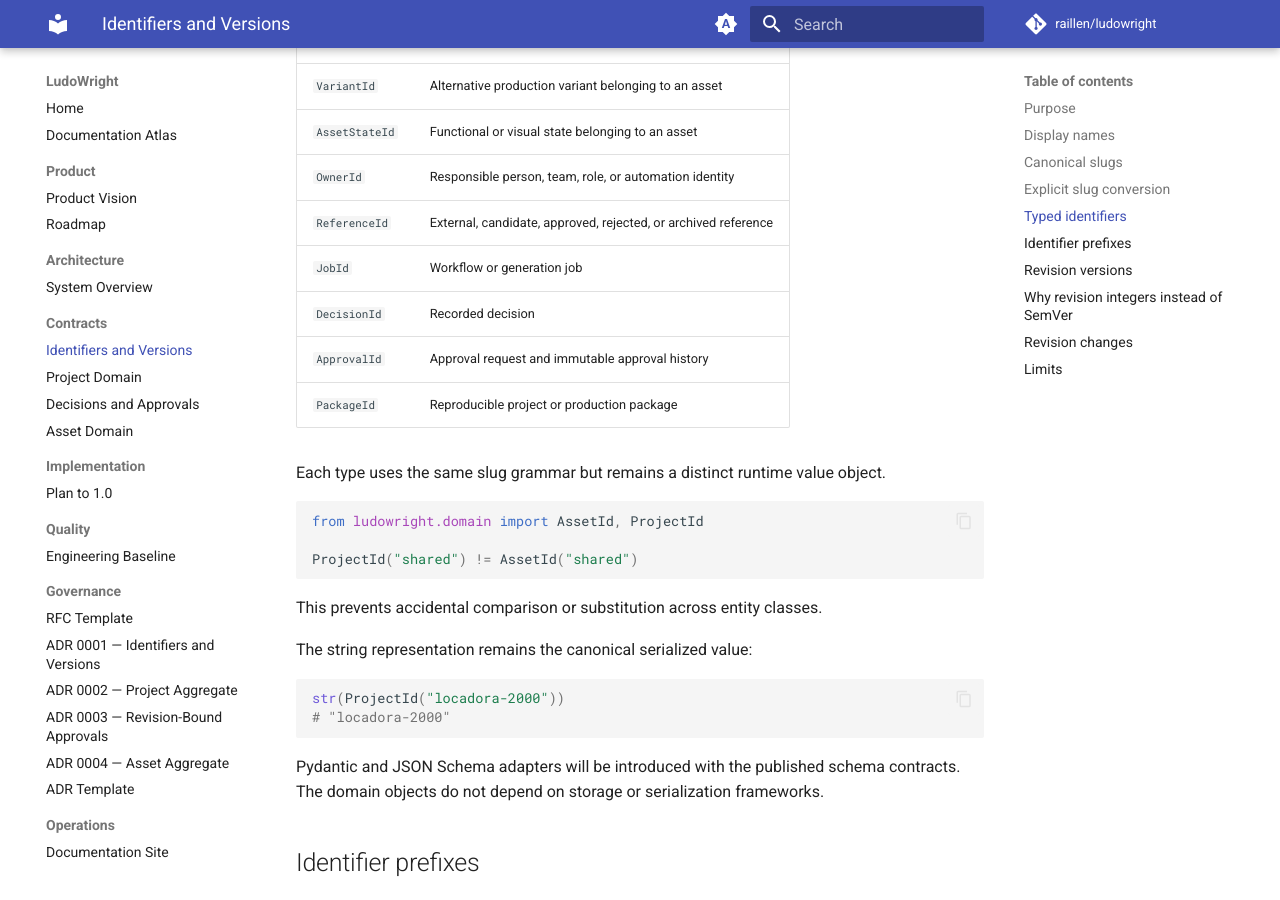
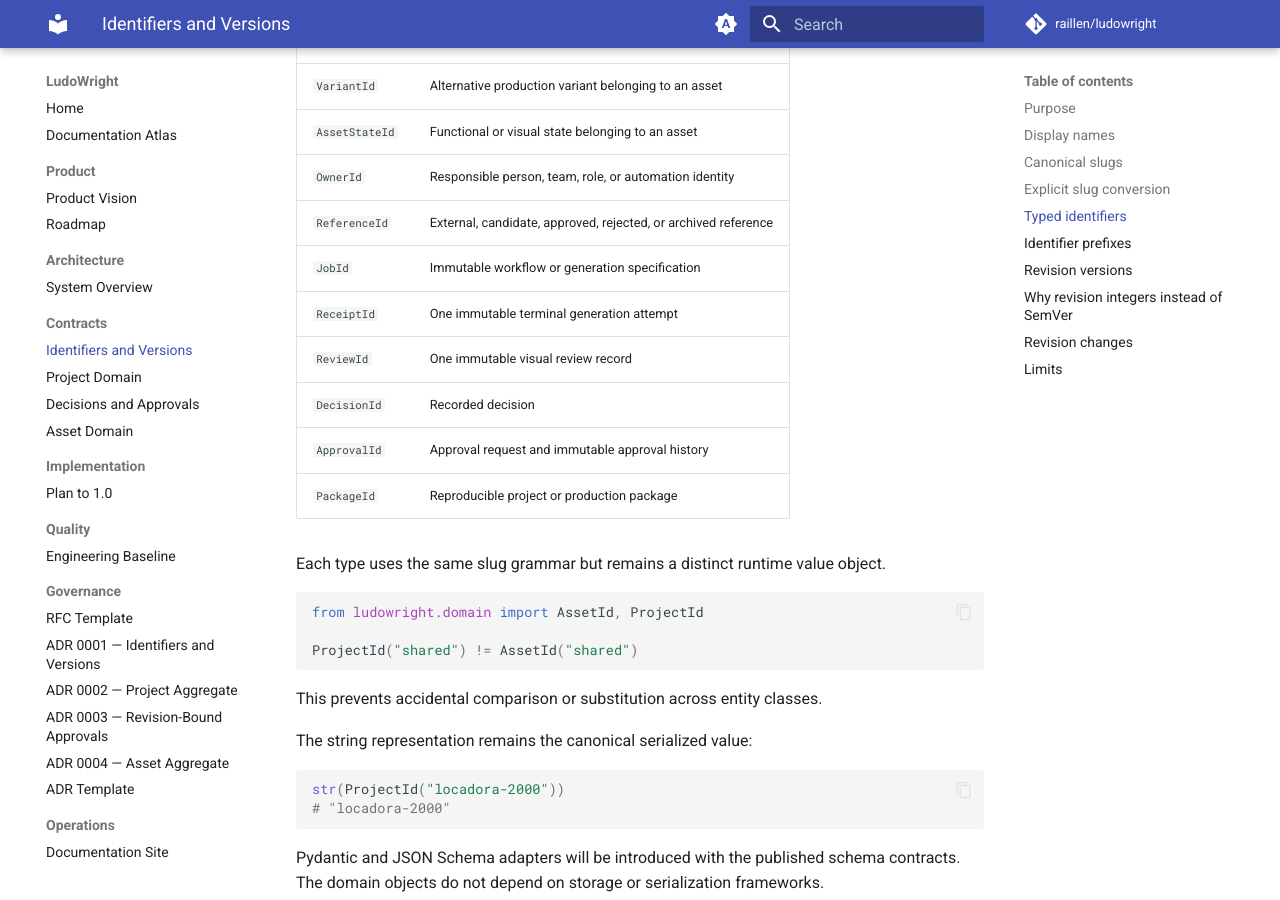
Before and after one commit to raillen/ludowright, an MkDocs documentation site: the page built from docs/contracts/IDENTIFIERS_AND_VERSIONS.md, in a window 1280 px wide and 900 px high, scrolled down 2578 px. Built offline with MkDocs 1.6.1 and Material for MkDocs 9.7.7, drawn with Linux system fonts in a browser that asks for light colours; comment, search, counter and statistics services are not loaded.

Commit message:
Document receipt and visual review identifiers

```diff
--- a/docs/contracts/IDENTIFIERS_AND_VERSIONS.md
+++ b/docs/contracts/IDENTIFIERS_AND_VERSIONS.md
@@ -109,7 +109,9 @@ The current identifier types are:
 | `AssetStateId` | Functional or visual state belonging to an asset |
 | `OwnerId` | Responsible person, team, role, or automation identity |
 | `ReferenceId` | External, candidate, approved, rejected, or archived reference |
-| `JobId` | Workflow or generation job |
+| `JobId` | Immutable workflow or generation specification |
+| `ReceiptId` | One immutable terminal generation attempt |
+| `ReviewId` | One immutable visual review record |
 | `DecisionId` | Recorded decision |
 | `ApprovalId` | Approval request and immutable approval history |
 | `PackageId` | Reproducible project or production package |
```
